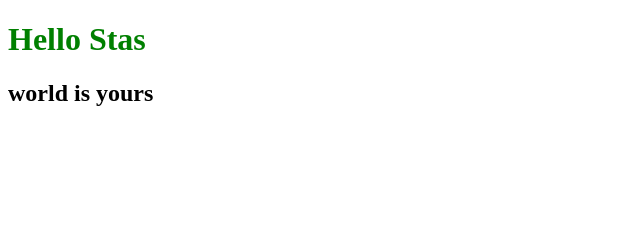
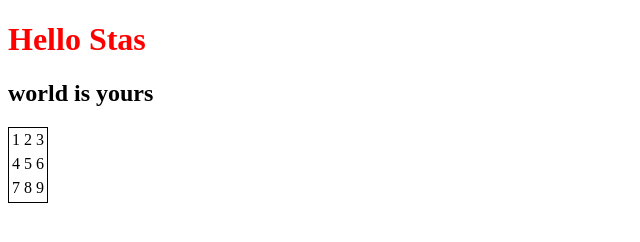
Before and after one commit to Hadfrey/work13, a plain HTML site: page index.html in a window 1280 px wide. Shown: the whole page, without its empty margins (0-640 px from the left). Drawn offline with Linux system fonts and the light colour scheme.

Commit message:
Added table and table border

```diff
--- a/index.html
+++ b/index.html
@@ -6,5 +6,22 @@
 <body>
 	<h1>Hello Stas</h1>
 	<h2>world is yours</h2>
+	<table>
+		<tr>
+			<td>1</td>
+			<td>2</td>
+			<td>3</td>
+		<tr>
+		<tr>
+			<td>4</td>
+			<td>5</td>
+			<td>6</td>
+		<tr>
+		<tr>
+			<td>7</td>
+			<td>8</td>
+			<td>9</td>
+		<tr>
+	</table>
 </body>
 </html>
--- a/style.css
+++ b/style.css
@@ -1,3 +1,6 @@
 h1 {
-	color: green;
+	color: #F00;
 }
+table {
+	border: 1px solid #000;
+}
```
